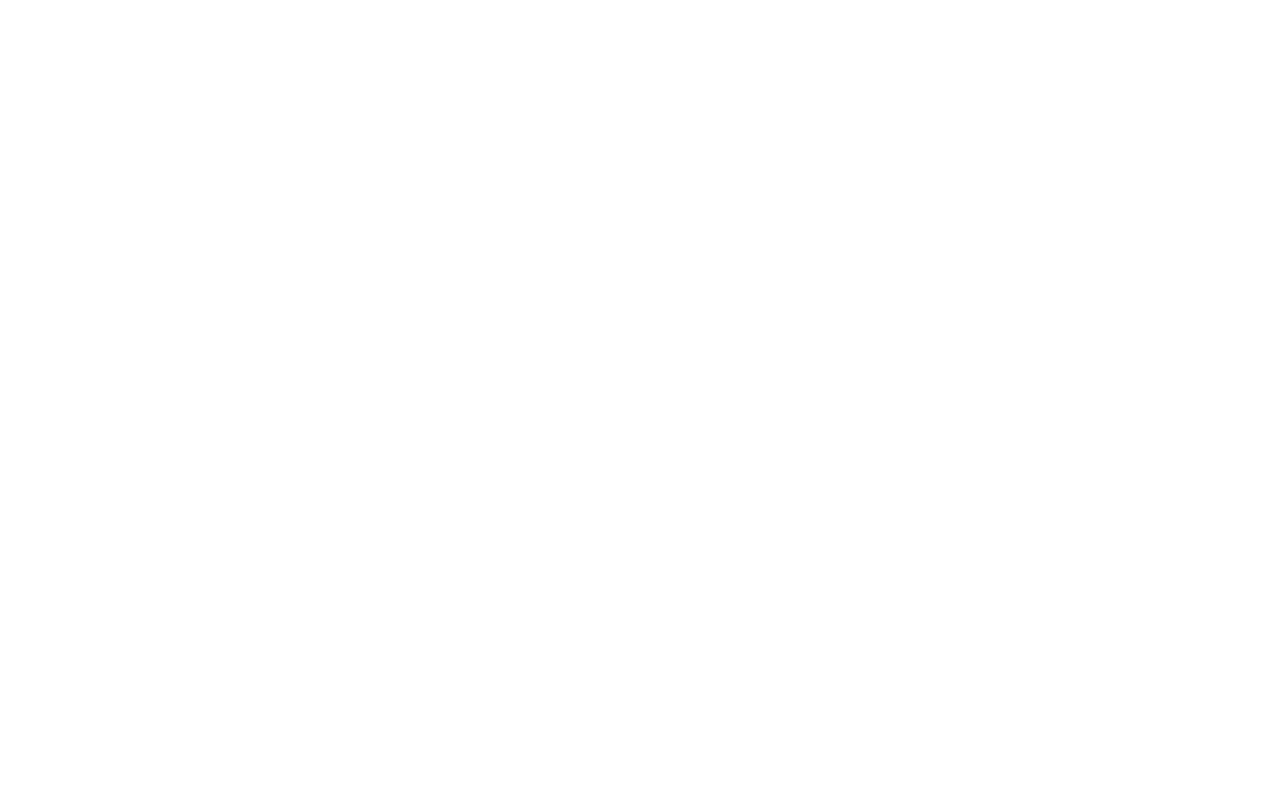
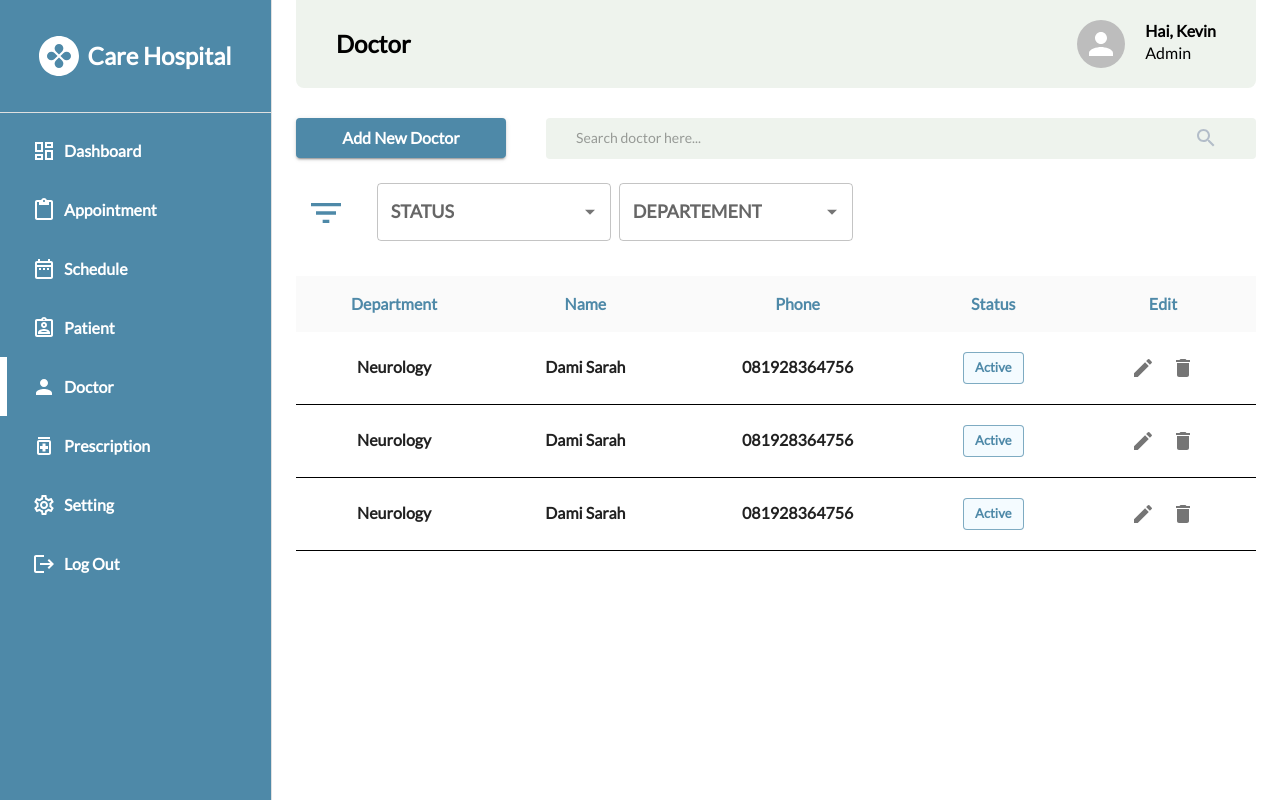
Before and after one commit to Kelompok-7-alterra-batch-2/Admin-Web-Based, a React (Create React App) app: page /doctor in a window 1280 px wide. Before the commit this address had no page. Built offline with nearby package versions, Linux system fonts and the light colour scheme.

Commit message:
add filter in doctor-page

```diff
--- a/src/components/RouteComponent/index.jsx
+++ b/src/components/RouteComponent/index.jsx
@@ -1,32 +1,38 @@
 import React from "react";
 import { Route, Routes } from "react-router-dom";
-import { Dashboard, Login, Patient } from "pages";
+import { Dashboard, Login, Patient, Doctor } from "pages";
 import { DefaultLayout } from "components";
 
 export default function RouteComponent() {
   return (
     <Routes>
       <Route path="/">
+        <Route
+          index
+          element={
+            <DefaultLayout>
+              <Dashboard />
+            </DefaultLayout>
+          }
+        />
 
-        <Route index element={
+        <Route
+          path="patient"
+          element={
+            <DefaultLayout>
+              <Patient />
+            </DefaultLayout>
+          }
+        />
 
-        <DefaultLayout>
-
-          <Dashboard />
-
-        </DefaultLayout>
-
-        } />
-
-        <Route path="patient" element={
-
-          <DefaultLayout>
-
-            <Patient/>
-
-          </DefaultLayout>
-
-        }/>
+        <Route
+          path="doctor"
+          element={
+            <DefaultLayout>
+              <Doctor />
+            </DefaultLayout>
+          }
+        />
 
         <Route path="login" element={<Login />} />
       </Route>
--- a/src/pages/Doctor/index.jsx
+++ b/src/pages/Doctor/index.jsx
@@ -1,8 +1,18 @@
-import { Box } from "@mui/material";
-
 import React from "react";
 
+// MUI
+import { Autocomplete, Box, Grid, TextField } from "@mui/material";
 import { SearchBox, TableBox } from "components";
+import { FilterList } from "@mui/icons-material";
+
+const status = ["Pending", "Confirmed", "Cancelled"];
+const department = [
+  "Cardiology",
+  "Neurology",
+  "Oncology",
+  "Orthopedics",
+  "Radiology",
+];
 
 const dataHead = [
   {
@@ -70,6 +80,35 @@
         onClickSearch={handleSearch}
       />
 
+      <Grid container spacing={1} mt={2}>
+        <Grid item xs={1}>
+          <FilterList
+            color="primary"
+            sx={{ fontSize: "40px", padding: "10px", cursor: "pointer" }}
+          />
+        </Grid>
+        <Grid item xs={3}>
+          <Autocomplete
+            disablePortal
+            id="combo-box-demo"
+            options={status}
+            sx={{ width: "100%", height: "auto" }}
+            renderInput={(params) => <TextField {...params} label="STATUS" />}
+          />
+        </Grid>
+        <Grid item xs={3}>
+          <Autocomplete
+            disablePortal
+            id="combo-box-demo"
+            options={department}
+            sx={{ width: "100%", height: "auto" }}
+            renderInput={(params) => (
+              <TextField {...params} label="DEPARTEMENT" />
+            )}
+          />
+        </Grid>
+      </Grid>
+
       <Box
         sx={{
           marginTop: "30px",
```
